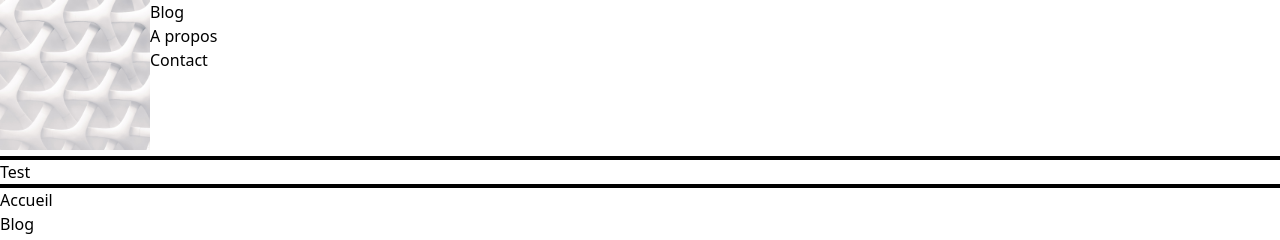
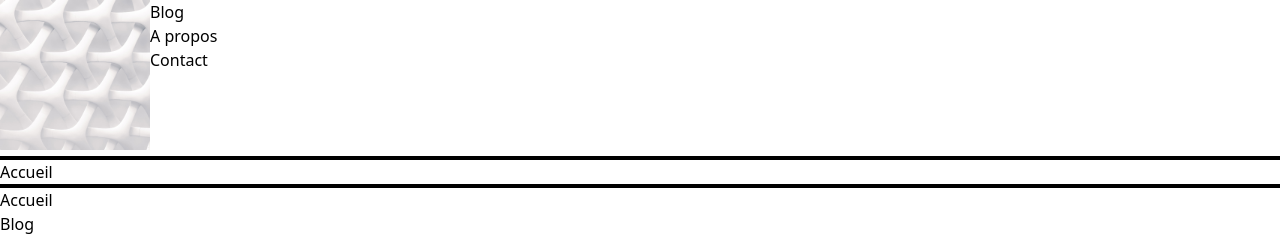
Before and after one commit to gBoole01/g-boole-01, a Next.js app: page / in a window 1280 px wide. Shown: the top 240 px of the page. Built offline with nearby package versions, Linux system fonts and the light colour scheme.

Commit message:
fix: remove duplicated HTML main element

```diff
--- a/src/pages/index.tsx
+++ b/src/pages/index.tsx
@@ -3,7 +3,7 @@ import Layout from '../components/layout';
 
 const Home: NextPage = () => (
     <Layout>
-      <main><h1>Test</h1></main>
+      <h1>Accueil</h1>
     </Layout>
   )
 
```
